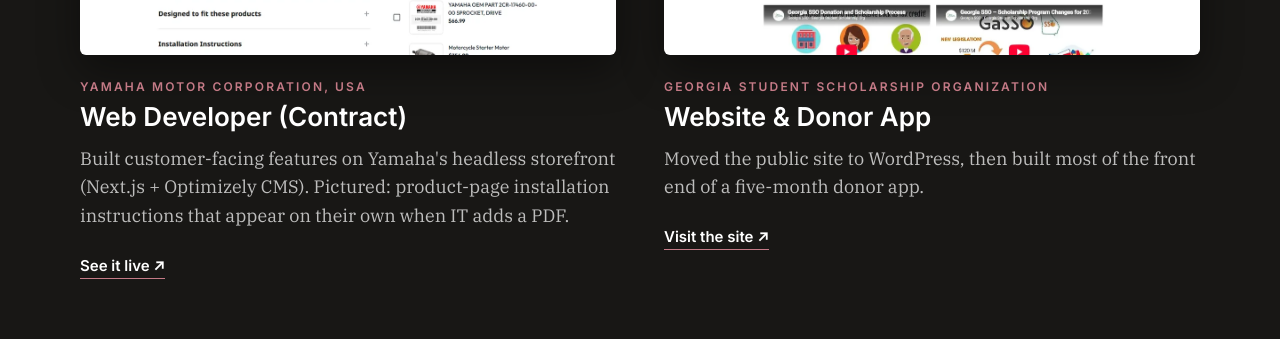
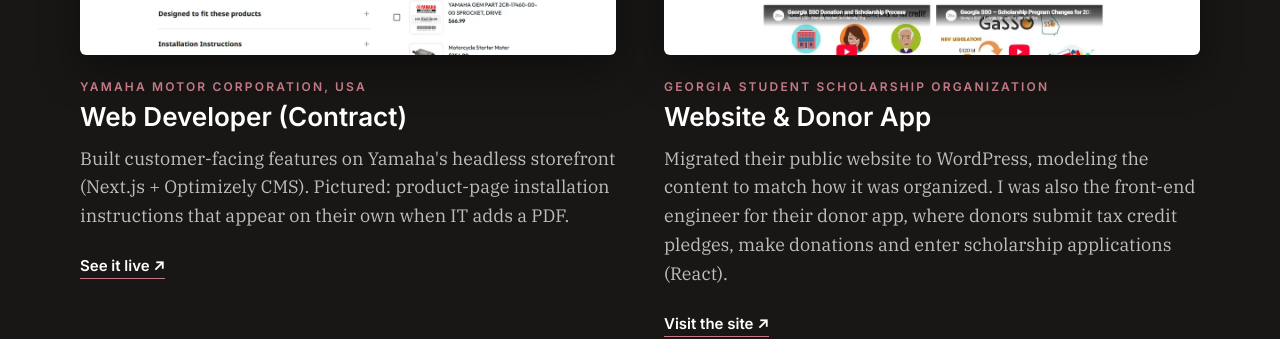
Before and after one commit to mattrenfer/resume-site, a Next.js app: page / in a window 1280 px wide. Shown: the part 2064-2403 px from the top of the page. Built offline with nearby package versions, Linux system fonts and the light colour scheme; no server answers.

Commit message:
copy changes

```diff
--- a/app/siteConfig.js
+++ b/app/siteConfig.js
@@ -361,7 +361,7 @@ const siteConfig = {
         {
             id: 12,
             summary:
-                'Moved the public site to WordPress, then built most of the front end of a five-month donor app.',
+                'Migrated their public website to WordPress, modeling the content to match how it was organized. I was also the front-end engineer for their donor app, where donors submit tax credit pledges, make donations and enter scholarship applications (React).',
             linkText: 'Visit the site',
         },
     ],
@@ -394,7 +394,7 @@ const siteConfig = {
             id: 12,
             name: 'Website & Donor App',
             companyName: 'Georgia Student Scholarship Organization',
-            description: `Moved GaSSO's public website from its old CMS to WordPress, modeling the content to match how it was organized before so nothing was lost in the move. I was also the front-end engineer for most of their donor app, a five-month build where donors submit tax credit pledges, make donations and follow scholarship applications.`,
+            description: `Moved GaSSO's public website from its old CMS to WordPress, modeling the content to match how it was organized before so nothing was lost in the move. I was also the interface engineer for their donor app, where donors submit tax credit pledges, make donations and submit scholarship applications (React).`,
             thumbnail: 'images/portfolio/gasso.jpg',
             alt: "GaSSO's home page, with cards for submitting a Georgia tax credit pledge, donating, and finding tax information.",
             link: 'https://georgiasso.com',
@@ -449,7 +449,7 @@ const siteConfig = {
             id: 6,
             name: 'Tactic Edge Website',
             companyName: 'Tactic Edge Solutions',
-            description: `Redesigned Tactic Edge's site to explain more about what the company does while looking cleaner. The homepage now summarizes what it offers, most content is grouped into Services and Solutions, and the calls to action (request a quote, contact us) are clearer.`,
+            description: `Redesigned Tactic Edge's site to explain more about what the company does while looking cleaner. The homepage summarizes what it offers, most content is grouped into Services and Solutions, and the calls to action (request a quote, contact us) are clearer.`,
             thumbnail: 'images/portfolio/tactic-edge.jpg',
         },
         {
```
